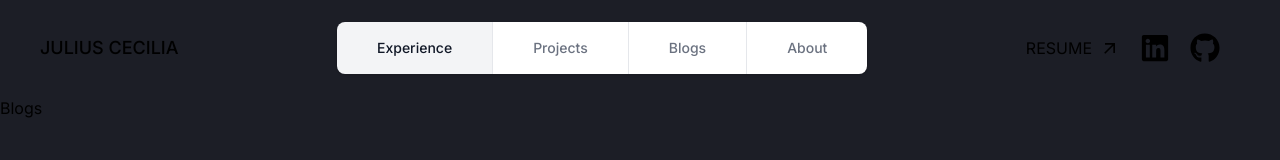
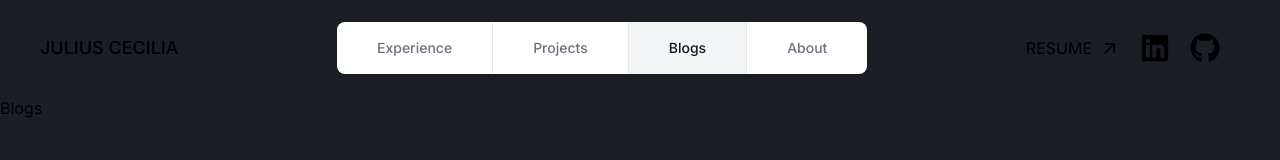
Before and after one commit to juliuscecilia33/portfoliov2, a Next.js app: page /blogs in a window 1280 px wide. Shown: the top 160 px of the page. Built offline with nearby package versions, Linux system fonts and the light colour scheme.

Commit message:
Update Navbar.tsx

```diff
--- a/src/components/Navbar.tsx
+++ b/src/components/Navbar.tsx
@@ -1,7 +1,14 @@
+"use client";
+
 import { MdArrowOutward } from "react-icons/md";
 import { FaLinkedin, FaGithub } from "react-icons/fa";
+import Link from "next/link";
+import { useRouter, usePathname } from "next/navigation";
 
 const Navbar = ({}) => {
+  const path = usePathname();
+  console.log("current path", path);
+
   return (
     <div className="w-full h-24 flex items-center justify-between px-10">
       <h3 className="text-lg font-medium uppercase">Julius Cecilia</h3>
@@ -21,13 +28,17 @@ const Navbar = ({}) => {
       </div>
       <ul className="hidden text-sm font-medium text-center text-gray-500 rounded-lg shadow sm:flex dark:divide-gray-700 dark:text-gray-400">
         <li className="w-full focus-within:z-10">
-          <a
-            href="#"
-            className="inline-block w-full py-4 px-10 text-gray-900 bg-gray-100 border-r border-gray-200 dark:border-gray-700 rounded-s-lg focus:ring-1 focus:ring-rose-400 active focus:outline-none dark:bg-[#E95278] dark:text-white"
+          <Link
+            href="/"
+            className={
+              path == "/"
+                ? "inline-block w-full py-4 px-10 text-gray-900 bg-gray-100 border-r border-gray-200 dark:border-gray-700 rounded-s-lg focus:ring-1 focus:ring-rose-400 active focus:outline-none dark:bg-[#E95278] dark:text-white"
+                : "inline-block w-full py-4 px-10 bg-white border-r border-gray-200 rounded-s-lg dark:border-gray-700 hover:text-gray-700 hover:bg-gray-50 focus:ring-1 focus:ring-rose-400 focus:outline-none dark:hover:text-white dark:bg-gray-800 dark:hover:bg-gray-700"
+            }
             aria-current="page"
           >
             Experience
-          </a>
+          </Link>
         </li>
         <li className="w-full focus-within:z-10">
           <a
@@ -38,12 +49,16 @@ const Navbar = ({}) => {
           </a>
         </li>
         <li className="w-full focus-within:z-10">
-          <a
-            href="#"
-            className="inline-block w-full py-4 px-10 bg-white border-r border-gray-200 dark:border-gray-700 hover:text-gray-700 hover:bg-gray-50 focus:ring-1 focus:ring-rose-400 focus:outline-none dark:hover:text-white dark:bg-gray-800 dark:hover:bg-gray-700"
+          <Link
+            href="/blogs"
+            className={
+              path == "/blogs"
+                ? "inline-block w-full py-4 px-10 text-gray-900 bg-gray-100 border-r border-gray-200 dark:border-gray-700 focus:ring-1 focus:ring-rose-400 active focus:outline-none dark:bg-[#E95278] dark:text-white"
+                : "inline-block w-full py-4 px-10 bg-white border-r border-gray-200 dark:border-gray-700 hover:text-gray-700 hover:bg-gray-50 focus:ring-1 focus:ring-rose-400 focus:outline-none dark:hover:text-white dark:bg-gray-800 dark:hover:bg-gray-700"
+            }
           >
             Blogs
-          </a>
+          </Link>
         </li>
         <li className="w-full focus-within:z-10">
           <a
```
